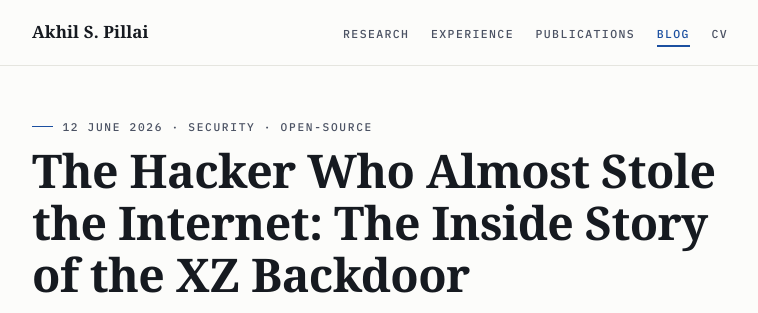
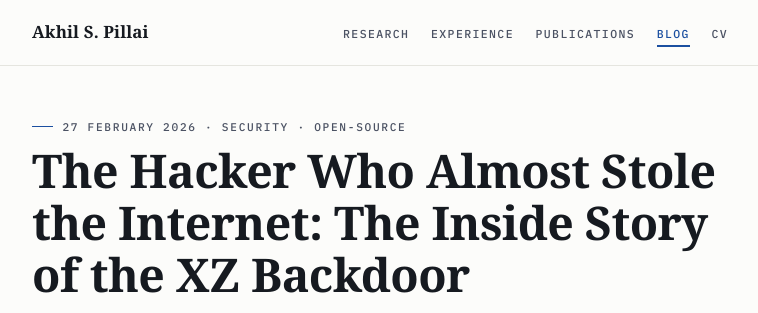
Before and after one commit to codesbyakhil/codesbyakhil.github.io, a Jekyll site: the page built from _posts/2026-02-27-the-hacker-who-almost-stole-the-internet.md, in a window 1280 px wide and 900 px high. Shown: the top 313 px of the window, without its empty margins (260-1018 px from the left). Built offline with Jekyll 4.4.1, drawn with Linux system fonts in a browser that asks for light colours; some web fonts are replaced.

Commit message:
Backdate XZ article to original LinkedIn publish date (27 Feb 2026)

```diff
--- a/_posts/2026-06-12-the-hacker-who-almost-stole-the-internet.md
+++ b/_posts/2026-02-27-the-hacker-who-almost-stole-the-internet.md
@@ -1,5 +1,6 @@
 ---
 title: "The Hacker Who Almost Stole the Internet: The Inside Story of the XZ Backdoor"
+date: 2026-02-27
 subtitle: "How a multi-year social-engineering campaign nearly backdoored SSH on the world's Linux systems — and the performance anomaly that stopped it."
 tags: [security, open-source]
 math: false
```
